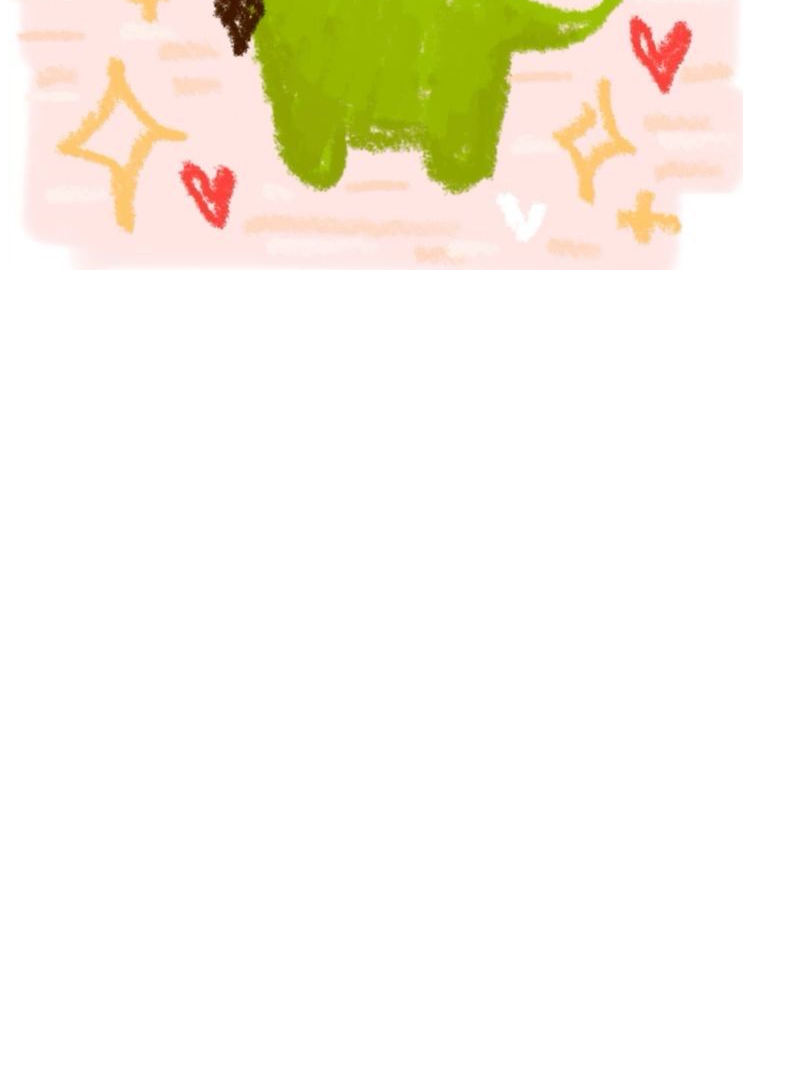
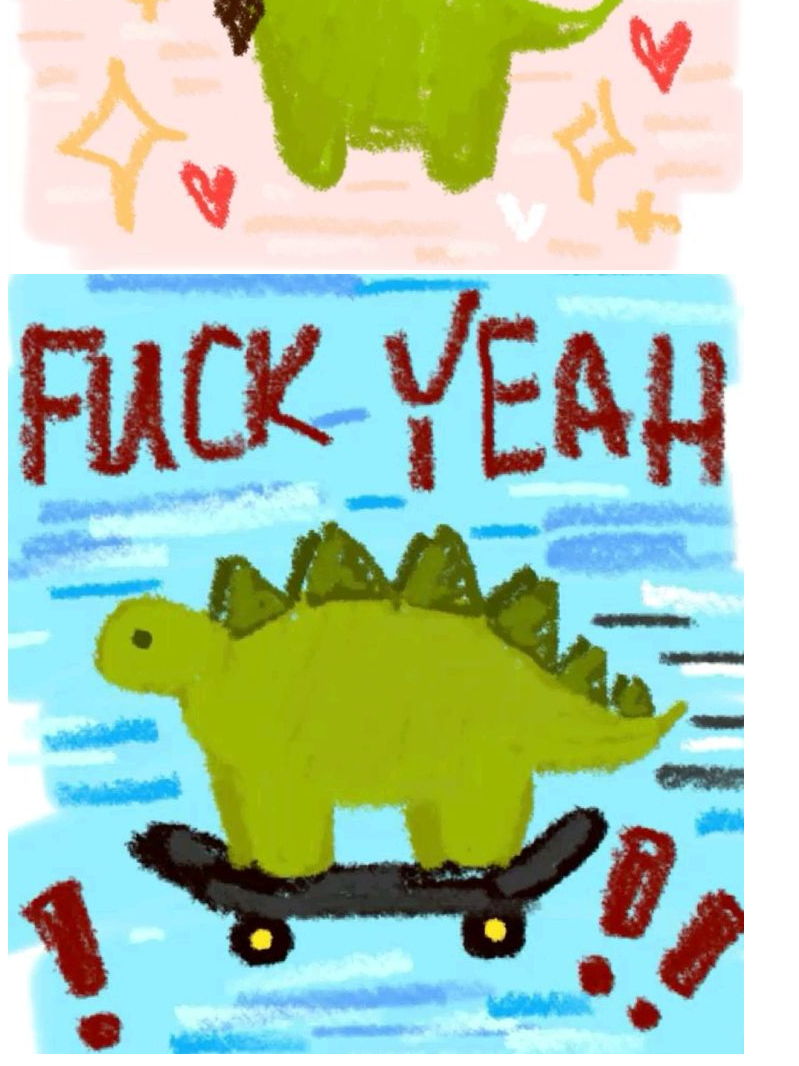
Before and after one commit to MissMont/aulaGit, a plain HTML site: page index.html in a window 1280 px wide. Shown: the part 1373-2439 px from the top of the page, without its empty margins (0-799 px from the left). Before the commit the page ends 1673 px from the top, so only its background shows below. Drawn offline with Linux system fonts and the light colour scheme.

Commit message:
dinos dnv

```diff
--- a/index.html
+++ b/index.html
@@ -18,7 +18,7 @@
             <img class="dino" src="img/dino2jpg.jpg" alt="">
         </div>
         <div>
-           <img class="dino" src="img/dino3jpg.jpg" alt="">
+           <img class="dino" src="img/dino3.jpg" alt="">
         </div>
     </div>
 
```
